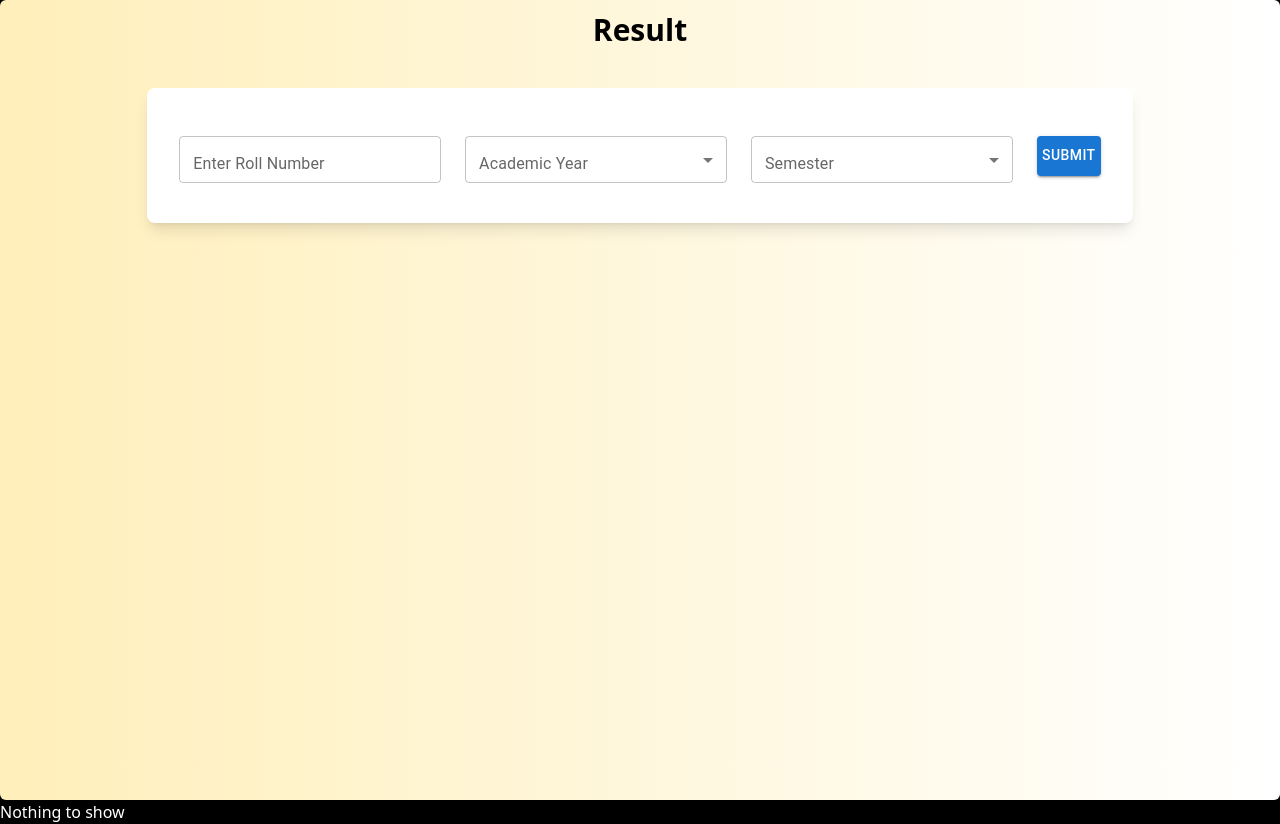
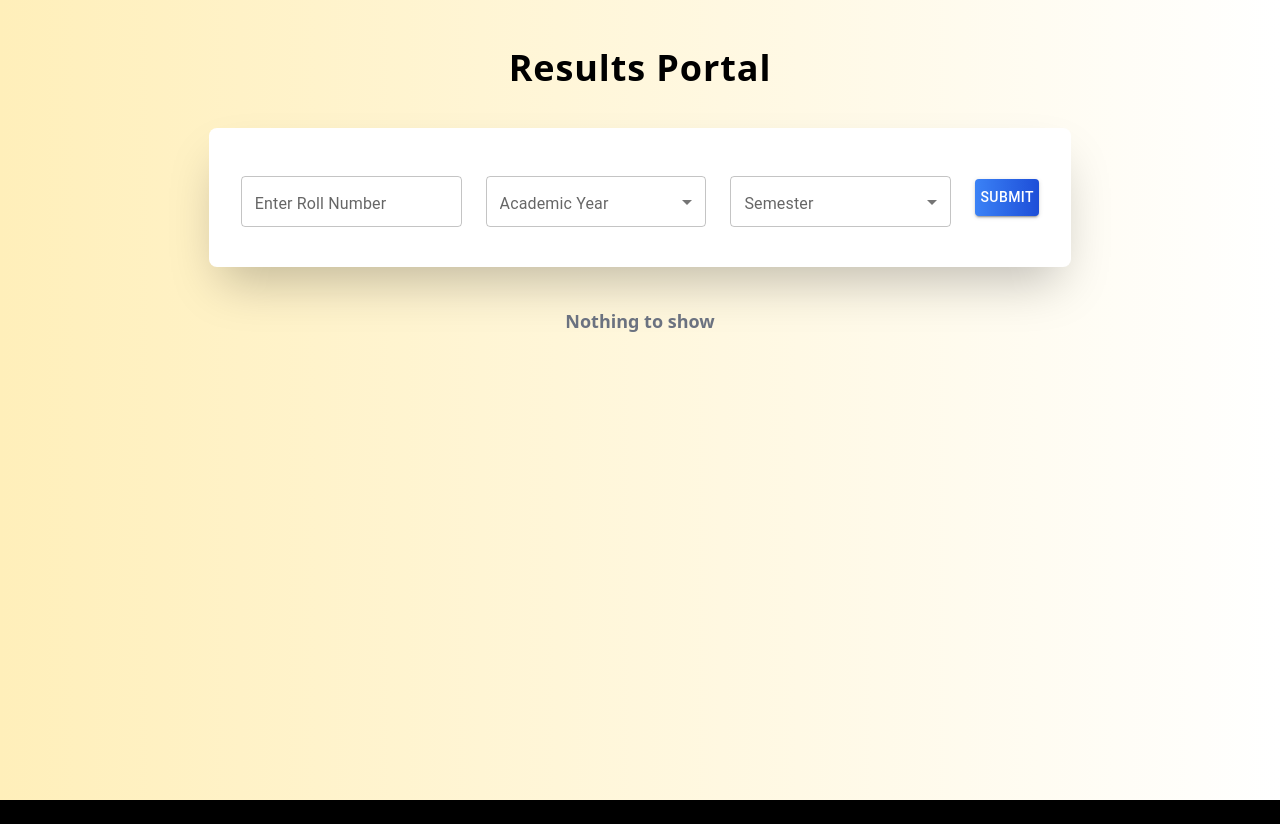
Before and after one commit to harshit081/result_erp, a Next.js app in the folder frontend/: page /student in a window 1280 px wide. After the commit the page ends 800 px from the top, so only its background shows below. Built offline with nearby package versions, Linux system fonts and the light colour scheme.

Commit message:
bhai ban gya

```diff
--- a/frontend/pages/student.tsx
+++ b/frontend/pages/student.tsx
@@ -57,30 +57,42 @@ function eval_grade(gp: number, credit : number) {
   }
 }
 
-function sgpa_calc(marks: Mark[]) {
-  let total_credit = 0;
-  let ci_pi = 0;
-  marks.map((mark) => {
-    total_credit += mark.grade_point? mark.credit : 0;
-    ci_pi += mark.credit * mark.grade_point;
-  });
-  return total_credit > 0 ? parseFloat((ci_pi / total_credit).toFixed(2)) : 0;
-}
-
 function eval_gp(marks: number | string | null) {
-  if(typeof marks === "number"){
-  if (marks >= 90) return 10;
-  else if (marks >= 80) return 9;
-  else if (marks >= 70) return 8;
-  else if (marks >= 60) return 7;
-  else if (marks >= 50) return 6;
-  else if (marks >= 45) return 5;
-  else if (marks >= 40) return 4;
+  if(marks === null) return -1;
+  if(typeof(marks) === "number" || !isNaN(parseFloat(marks))) {
+  let x = (typeof(marks) === "number"? marks : parseFloat(marks));
+  if (x >= 90) return 10;
+  else if (x >= 80) return 9;
+  else if (x >= 70) return 8;
+  else if (x >= 60) return 7;
+  else if (x >= 50) return 6;
+  else if (x >= 45) return 5;
+  else if (x >= 40) return 4;
   else return 0;
   }else{
     return -1;
   }
 }
+
+function tot_sem_cred(courses: Mark[]){
+  let total_credit = 0;
+  courses.forEach((course) => {
+    total_credit += parseFloat(course.credit.toString());
+  })
+  return total_credit;
+}
+
+
+function sgpa_calc(courses: Mark[]) {
+  let total_credit = 0;
+  let ci_pi = 0;
+  courses.forEach((course) => {
+    total_credit += (eval_gp(course.marks)? parseFloat(course.credit.toString()) : 0)
+    ci_pi += parseFloat(course.credit.toString()) * eval_gp(course.marks);
+  });
+  return total_credit > 0 ? parseFloat((ci_pi / total_credit).toFixed(2)) : 0;
+}
+
 
 function sem_grade(sgpa: number) {
   if (sgpa >= 9.5) return "O";
@@ -255,6 +267,7 @@ const StudentDetails = () => {
 
               {/* Body */}
               {result?.semesters[0]?.courses.map((mark, index) => (
+
                 <div className="flex" key={index}>
                   <div className="border text-[10px] p-[6px] w-[10%] flex justify-center">
                     {index + 1}
@@ -272,10 +285,10 @@ const StudentDetails = () => {
                     {eval_gp(mark?.marks) >= 4 ? mark.credit : (eval_gp(mark?.marks) == -1 ? "-" : 0)}
                   </div>
                   <div className="border text-[10px] p-[6px] w-[10%] flex justify-center">
-                    {mark.grade}
+                    {eval_gp(mark?.marks)}
                   </div>
                   <div className="border text-[10px] p-[6px] w-[10%] flex justify-center">
-                    {mark.grade_point ? mark.grade_point : "-"}
+                    {eval_grade(eval_gp(mark?.marks) , mark.credit)}
                   </div>
                 </div>
               ))}
@@ -324,22 +337,22 @@ const StudentDetails = () => {
 
               <div className="flex">
                 <div className="border flex-1 text-[10px] p-2 flex justify-center">
-                  30
+                  {result?tot_sem_cred(result.semesters[0].courses):"-"}
                 </div>
                 <div className="border flex-1 text-[10px] p-2 flex justify-center">
-                  30
+                  -
                 </div>
                 <div className="border flex-1 text-[10px] p-2 flex justify-center">
-                  30
+                  {result?sgpa_calc(result.semesters[0].courses):"-"}
                 </div>
                 <div className="border flex-1 text-[10px] p-2 flex justify-center">
-                  30
+                  {result?sem_grade(sgpa_calc(result.semesters[0].courses)):"-"}
                 </div>
                 <div className="border flex-1 text-[10px] p-2 flex justify-center">
-                  30
+                  -
                 </div>
                 <div className="border flex-1 text-[10px] p-2 flex justify-center">
-                  30
+                  -
                 </div>
                 <div className="border flex-1 text-[10px] p-2 flex justify-center">
                   ABS
@@ -355,17 +368,17 @@ const StudentDetails = () => {
 
   return (
     <>
-    <Container className="flex flex-col items-center min-h-[100vh] min-w-full bg-gradient-to-r from-[#FFEFBA] to-[#FFFFFF] rounded-md">
-      <div className=' text-black font-bold text-3xl mt-3'>
-        Result
+      <Container className="flex flex-col items-center min-h-screen min-w-full bg-gradient-to-r from-[#FFEFBA] to-[#FFFFFF] p-6">
+        <div className="text-black font-bold text-4xl mt-6 tracking-wide">
+          Results Portal
         </div>
+
         <Box
           component="form"
           noValidate
           autoComplete="off"
-        className="bg-white p-8 rounded-lg shadow-lg flex flex-row justify-center items-center gap-6 w-full max-w-[80%] h-[25%] mt-10"
+          className="bg-white p-8 rounded-lg shadow-2xl flex flex-col md:flex-row justify-center items-center gap-6 w-full max-w-[90%] md:max-w-[70%] mt-10"
         >
-
           {/* Roll Number Input */}
           <TextField
             label="Enter Roll Number"
@@ -374,21 +387,19 @@ const StudentDetails = () => {
             onChange={handleRollChange}
             fullWidth
             margin="normal"
-          className="bg-white"
+            className="bg-white rounded-md"
             InputProps={{
               sx: {
                 '& input': {
-                padding: '12px',
-                outline: 'none',
+                  padding: '14px',
+                  borderRadius: '8px',
                 },
               },
-            classes:{
-            }
             }}
           />
 
           {/* Academic Year Dropdown */}
-        <FormControl fullWidth margin="normal" className="bg-gray-50 rounded-lg">
+          <FormControl fullWidth margin="normal" className="bg-gray-50 rounded-md">
             <InputLabel id="academic-year-label">Academic Year</InputLabel>
             <Select
               labelId="academic-year-label"
@@ -398,13 +409,9 @@ const StudentDetails = () => {
               className="bg-white"
               sx={{
                 '& .MuiSelect-select': {
-                padding: '12px',
-                caretColor: 'transparent',
-                outline: 'none',
+                  padding: '14px',
+                  borderRadius: '8px',
                 },
-            classes:{
-              input: 'hide-caret',
-            }
               }}
             >
               {academicYears.map((year, index) => (
@@ -416,7 +423,7 @@ const StudentDetails = () => {
           </FormControl>
 
           {/* Semester Dropdown */}
-        <FormControl fullWidth margin="normal" className="bg-gray-50 rounded-lg">
+          <FormControl fullWidth margin="normal" className="bg-gray-50 rounded-md">
             <InputLabel id="semester-label">Semester</InputLabel>
             <Select
               labelId="semester-label"
@@ -426,9 +433,8 @@ const StudentDetails = () => {
               className="bg-white"
               sx={{
                 '& .MuiSelect-select': {
-                padding: '12px',
-                caretColor: 'transparent',
-                outline: 'none',
+                  padding: '14px',
+                  borderRadius: '8px',
                 },
               }}
             >
@@ -444,34 +450,33 @@ const StudentDetails = () => {
           <Button
             variant="contained"
             onClick={handleSubmit}
-          className="bg-blue-500 hover:bg-blue-600 text-white p-2 rounded-lg h-10 mt-2"
+            className="bg-gradient-to-r from-blue-500 to-blue-700 hover:from-blue-600 hover:to-blue-800 text-white px-6 py-3 rounded-md font-semibold transition duration-200 mt-2"
           >
             Submit
           </Button>
         </Box>
-    </Container>
-    {(result)?
 
+        {result ? (
           <>
-        <div ref={componentRef} >
+          <ReactToPrint
+          trigger={() => (
+            <Button className="ml-8 mt-10" variant="contained" color="primary">
+              Print PDF
+            </Button>
+          )}
+          content={() => componentRef.current!}
+        />
+          <div ref={componentRef} className="w-full max-w-[100%] md:max-w-[100%] mt-10 p-6 bg-white rounded-lg shadow-lg">
             {renderStudentResults()}
           </div>
-
-
           </>
-
-
-      :
-
-
-      <>
-
-        Nothing to show
-
-      </>
-    }
+        ) : (
+          <div className="mt-10 text-gray-500 font-semibold text-lg">Nothing to show</div>
+        )}
+      </Container>
     </>
   );
+
 };
 
 export default StudentDetails;
--- a/frontend/styles/globals.css
+++ b/frontend/styles/globals.css
@@ -36,6 +36,9 @@ body {
   .print-only {
     display: block;
   }
+  * {
+    color: black !important; /* Ensure all text is black in the print view */
+  }
 
   .page-break {
     page-break-before: always;
```
Lines whose indentation alone changed are shown as unchanged.
